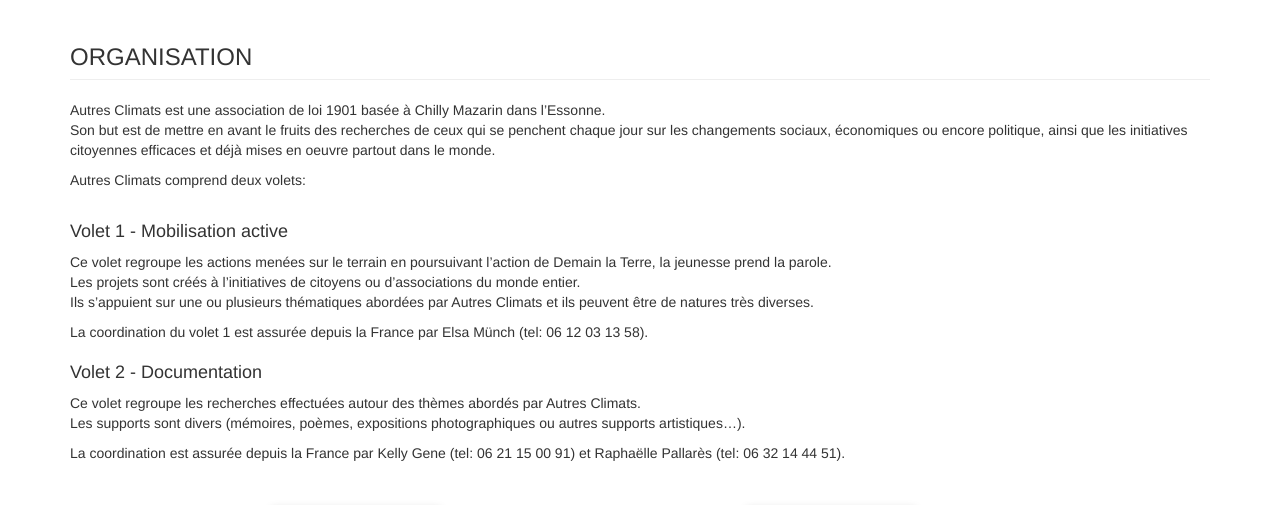
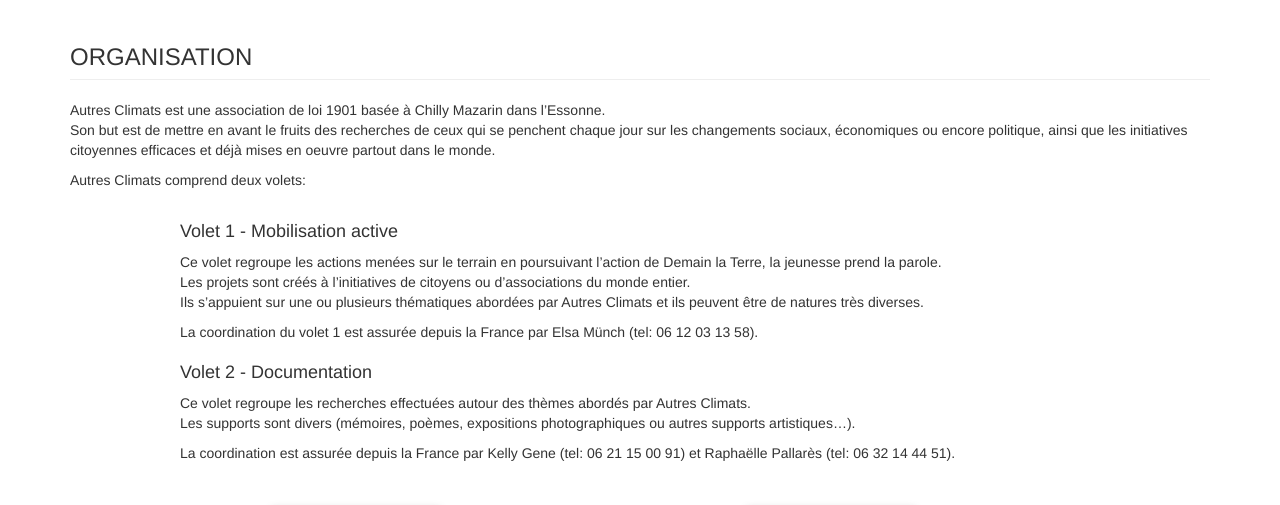
Before and after one commit to jpreynat/autresclimats, a PHP site: page /index.php?action=about in a window 1280 px wide. Shown: the part 1732-2237 px from the top of the page. Run offline with PHP 8.4, Linux system fonts and the light colour scheme; some libraries are stand-ins or nearby versions.

Commit message:
Updated about page spacing

```diff
--- a/View/About.php
+++ b/View/About.php
@@ -147,6 +147,7 @@
 
 <div class="row">
     <div class="col-sm-12">
+        <div class="col-sm-11 col-sm-offset-1">
             <h4>Volet 1 - Mobilisation active</h4>
             <p>
               Ce volet regroupe les actions menées sur le terrain en poursuivant l’action de Demain la Terre, la jeunesse prend la parole.<br>
@@ -166,6 +167,7 @@
             <p>
               La coordination est assurée depuis la France par Kelly Gene (tel: 06 21 15 00 91) et Raphaëlle Pallarès (tel: 06 32 14 44 51).
             </p>
+        </div>
 
         <div class="col-sm-4 col-sm-offset-1 text-center about-contact">
             <img src="https://fbcdn-profile-a.akamaihd.net/hprofile-ak-xpa1/v/t1.0-1/c116.0.160.160/p160x160/970164_546637382053805_1659763638_n.jpg?oh=844879a85957f1e3e5a83392ec522c27&amp;oe=54714D18&amp;__gda__=1416000347_a2b9a0b76834595afe395806525562e7"
```
Lines whose indentation alone changed are shown as unchanged.
